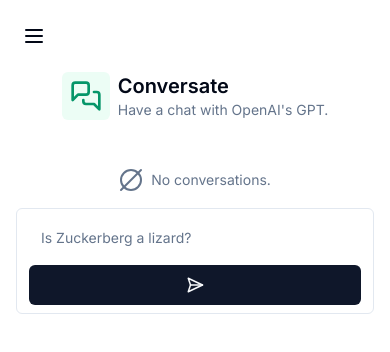
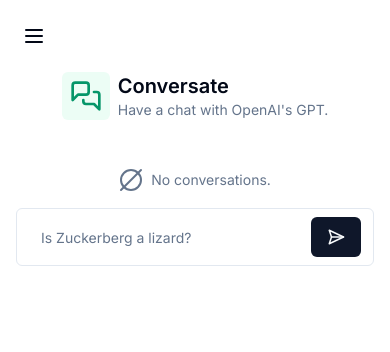
Before and after one commit to jdichh/saas-next2, a Next.js app: page /converse in a window 390 px wide. Shown: the top 352 px of the page. Built offline with nearby package versions, Linux system fonts and the light colour scheme.

Commit message:
style: removing mobile styling for <Form />

```diff
--- a/src/app/(dashboard)/(routes)/converse/page.tsx
+++ b/src/app/(dashboard)/(routes)/converse/page.tsx
@@ -100,7 +100,7 @@ export default function ConversePage() {
         <Form {...form}>
           <form
             onSubmit={form.handleSubmit(onSubmit)}
-            className="flex flex-col md:flex-row justify-between items-center gap-2 rounded-md border py-2 px-3 focus-within:shadow-sm"
+            className="flex flex-row justify-between items-center gap-2 rounded-md border py-2 px-3 focus-within:shadow-sm"
           >
             <FormField
               name="prompt"
@@ -117,7 +117,7 @@ export default function ConversePage() {
                 </FormItem>
               )}
             />
-            <Button className="w-full md:w-fit" disabled={isSubmitting}>
+            <Button disabled={isSubmitting}>
               <SendHorizonalIcon size={18} />
             </Button>
           </form>
```
